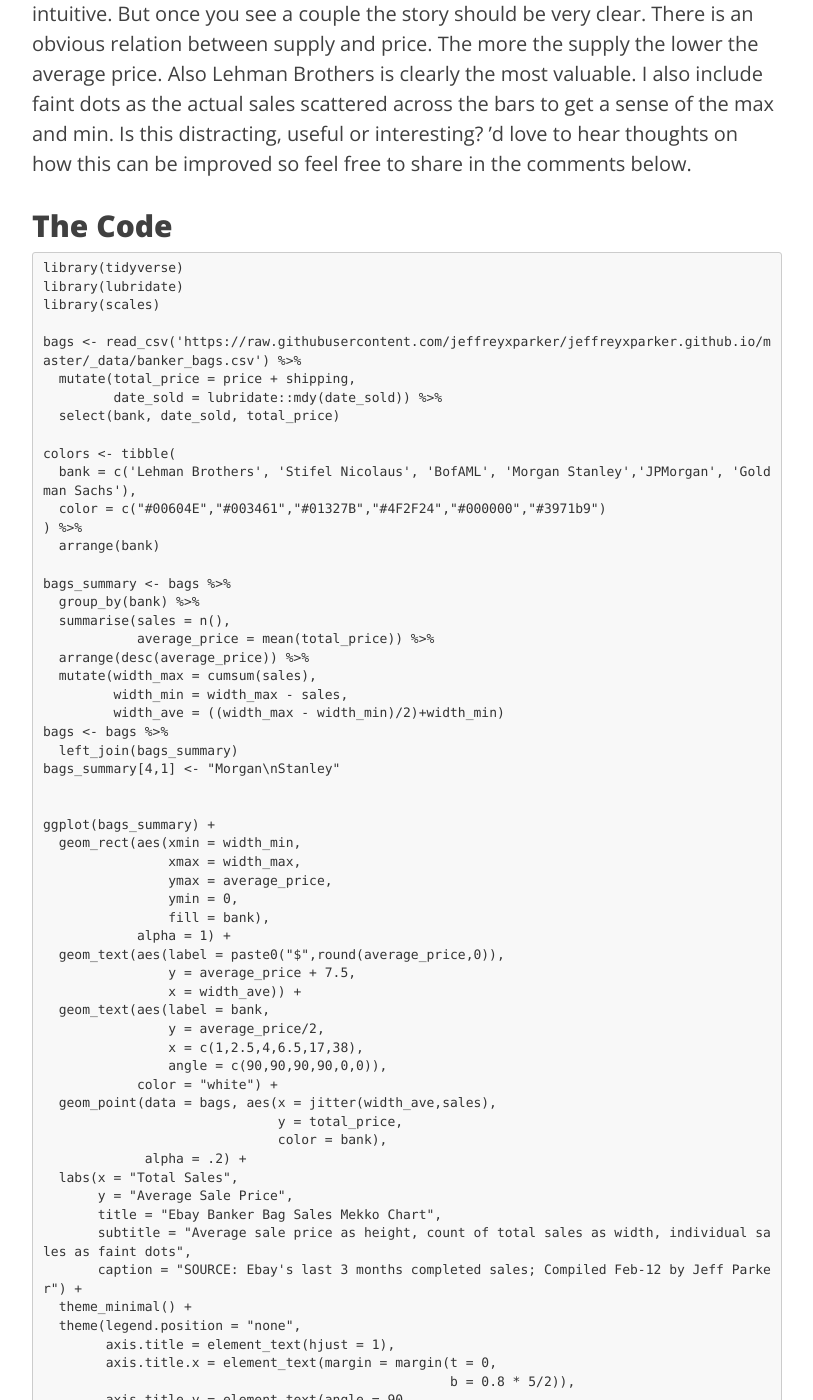
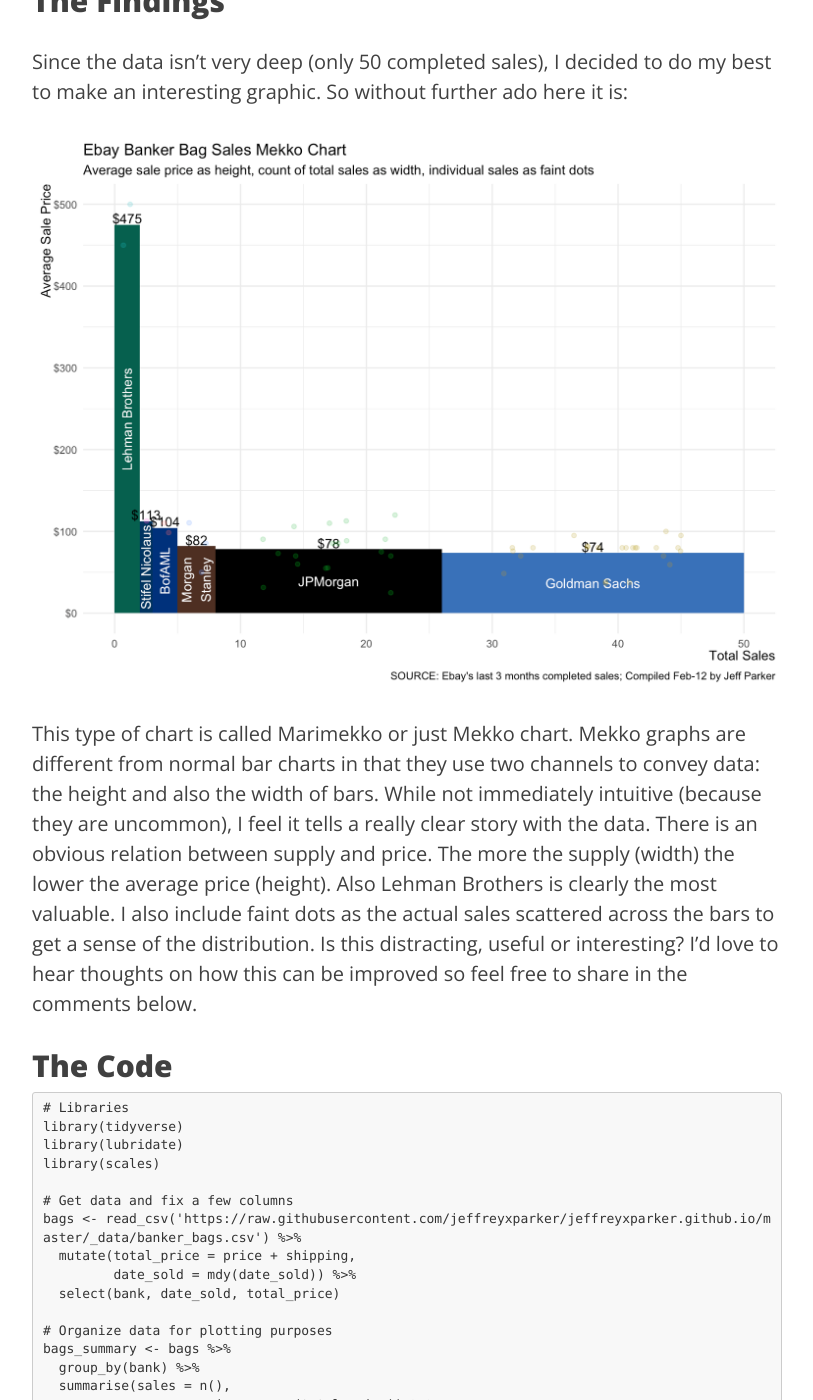
Before and after one commit to jeffreyxparker/jeffreyxparker.github.io, a Jekyll site: the page built from _posts/2019-02-14-banker-bags.markdown, in a window 1280 px wide and 1400 px high, scrolled down 3033 px. Shown: the whole window, without its empty margins (233-1046 px from the left). Built offline with Jekyll 4.4.1, drawn with Linux system fonts in a browser that asks for light colours; nearby versions of some CDN libraries; comment, search, counter and statistics services are not loaded; some of the changed text lies outside the part shown.

Commit message:
banker bag: typos and image add

````diff
--- a/_posts/2019-02-14-banker-bags.markdown
+++ b/_posts/2019-02-14-banker-bags.markdown
@@ -7,50 +7,48 @@
 header-img:     "img/banker_bag_header2.png"
 comments:       true
 
-tile-img:       "img/img/banker_bag_header2.png"
+tile-img:       "img/banker_bag_header2.png"
 description:    "What the Price of Banker Bags Says About the Bank"
 twt-card-type:  "summary_large_image"
+
 ---
 
 ## What is a Banker Bag?
-For those unfamiliar with the iconic banker duffle bag pictured about, let me education you: it is the ultimate status symbol in the investment banking world. While nothing more than a glorified branded canvas bag, they are highly coveted in the banking world. My wife unwittingly offended the sacred right of brokers when she, as a recruiter for a notable investment bank, comondeered one from the swag pile. Her brother, who also worked in the industry, was appalled that she was using the duffle as a lowly gym bag and corrected her naivety. He, like others in the industry, was obsessed with getting one.
+For those unfamiliar with the iconic banker duffle bag pictured below, let me education you: it is the ultimate status symbol in the investment banking world. While nothing more than a glorified branded canvas bag, it is highly coveted in the banking world. My wife unwittingly offended the sacred right of brokers when she, as a recruiter for a notable investment bank, comondeered one from the swag pile. Her brother, who also worked in the industry, was appalled that she was using the duffle as a lowly gym bag and corrected her naivety. He, like others in the industry, was obsessed with getting one.
 
-I decided to get him one for Christmas as my wife no longer had access to the swag pile. However I soon found what makes these bags so coveted – the bags are very exclusively distributed and with this scarcity comes an extremely high price on the secondary market. I was abashed to see prices as high as $400 for a basic duffle on eBay and other parts of the internet! I found out there is one particular company that makes these bags, Scarborough and Tweed, and there are really no knock offs. Scarborough & Tweed has a very distinct style: the canvas bags are most often blue, but sometimes tan or green, and do not have pockets. Most importantly, the webbing handles are proudly inlayed with the banks logo on a ribbon. After several calls with a very refined gentleman in sales, I bluffed my way through a fib about working for a credit union. Notwithstanding the minimum order requirements, the price per bag is an outstanding $65. I didn’t purchase directly from Scarborough & Tweed or eBay. After much searching, I did find a corner of the internet that could sell one at price within the holiday budget.
+![Banker Bag]({{ site.baseurl }}/img/BofAML_bag.jpg)
 
+I decided to get this brother-in-law a banker bag for Christmas but my wife no longer had access to the swag pile. I soon found what makes these bags so coveted – they are very exclusively distributed and with this scarcity comes an extremely high price on the secondary market. I was abashed to see prices as high as $400 for a basic duffle on eBay and other parts of the internet! I found out there is one particular company that makes these bags, Scarborough and Tweed, and there are really no knock offs. Scarborough & Tweed has a very distinct style: the canvas bags are most often blue, but sometimes tan or green, and do not have pockets. Most importantly, the webbing handles are proudly inlayed with the banks logo on a ribbon. I called the company and bluffed my way through a story about working for credit union with a very refined gentleman salesperson. Notwithstanding the minimum order requirements, the price per bag was north of $65. I didn’t purchase directly from Scarborough & Tweed or eBay. After much searching, I did find a corner of the internet that could sell one at price within the holiday budget.
 
-> Two decades after Scarborough & Tweed launched its canvas duffle bag, dubbed the "deal bag," investment bankers, brokers and fund managers continue to carry the satchel, which has become a badge of honor on Wall Street. --Scarbourgh and Tweed Website
-
+> Two decades after Scarborough & Tweed launched its canvas duffle bag, dubbed the "deal bag," investment bankers, brokers and fund managers continue to carry the satchel, which has become a badge of honor on Wall Street. - Scarbourgh and Tweed Website
 
 ## Using the Bag's Price as a Proxy for the Banks Reputation
-Now you know. So keep an eye out next time you are at an airport for a well-dressed travelling banking. So enough backstory on the bags themselves, recently while discussing with a college I thought the secondary market price (e.g., eBay’s price, the bags are generally given away for free by the banks) might be a good indicator of the banks reputation. For example, when Wells Fargo had the accounts scandal, did it become less prestigious and hence the price of the bags fall? Reputation might be measured by NPS or employee engagement scores. The bags are pretty specific to investment bankers so I’m not sure if this would give any insight into the bank as a whole – only this small segments perceptions if any. If anyone has access to these scores to correlate with my findings, please share!
+Enough backstory on the bags themselves - now you know - so keep an eye out next time you are at an airport for a well-dressed travelling banker. Recently, while discussing with a colleague, I thought the secondary market price (e.g., eBay’s price, the bags are generally given away for free by the banks) might be a good indicator of the bank's reputation. For example, when Wells Fargo had the accounts scandal, did it become less prestigious and hence the price of the bags fall? Reputation might be measured by NPS or employee engagement scores. The bags are pretty specific to investment bankers so I’m not sure if this would give any insight into the bank as a whole – only this small segment's perceptions if any. If anyone has access to these scores to correlate with my findings, please share!
 
-I found eBay posts prices of sold items for 3 months. I wish the data would go back quite a bit longer so we capture long term trends and major bank events (like the Wells Fargo scandal). Since there is a limited number of sold bags and some postings don’t apply, I just copied the data by hand (instead of writing a webscrape). I had to make some judgement calls as to what to include or not.
+I found eBay posts prices of sold items for 3 months. I wish the data would go back quite a bit longer so we capture long term trends and major bank events. Since there is a limited number of sold bags and some postings don’t apply, I just copied the data by hand (instead of writing a webscrape). I had to make some judgement calls as to what to include or not.
 
 ## The Findings
-Since the data isn’t very deep (only 50 sells), I decided to do my best to make an interesting and interactive graphic. So without further ado here it is:
+Since the data isn’t very deep (only 50 completed sales), I decided to do my best to make an interesting graphic. So without further ado here it is:
 
 ![Banker Bag Findings]({{ site.baseurl }}/img/banker_bag.png)
 
-Mekko graphs are different from normal bar charts in that they use two channels to convey data: height and width of bars. So they are not immediately intuitive. But once you see a couple the story should be very clear. There is an obvious relation between supply and price. The more the supply the lower the average price. Also Lehman Brothers is clearly the most valuable. I also include faint dots as the actual sales scattered across the bars to get a sense of the max and min. Is this distracting, useful or interesting? ’d love to hear thoughts on how this can be improved so feel free to share in the comments below.
+This type of chart is called Marimekko or just Mekko chart. Mekko graphs are different from normal bar charts in that they use two channels to convey data: the height and also the width of bars. While not immediately intuitive (because they are uncommon), I feel it tells a really clear story with the data. There is an obvious relation between supply and price. The more the supply (width) the lower the average price (height). Also Lehman Brothers is clearly the most valuable. I also include faint dots as the actual sales scattered across the bars to get a sense of the distribution. Is this distracting, useful or interesting? I’d love to hear thoughts on how this can be improved so feel free to share in the comments below.
 
 ## The Code
 
 ```{r}
+# Libraries
 library(tidyverse)
 library(lubridate)
 library(scales)
 
+# Get data and fix a few columns
 bags <- read_csv('https://raw.githubusercontent.com/jeffreyxparker/jeffreyxparker.github.io/master/_data/banker_bags.csv') %>%
   mutate(total_price = price + shipping,
-         date_sold = lubridate::mdy(date_sold)) %>%
+         date_sold = mdy(date_sold)) %>%
   select(bank, date_sold, total_price)
 
-colors <- tibble(
-  bank = c('Lehman Brothers', 'Stifel Nicolaus', 'BofAML', 'Morgan Stanley','JPMorgan', 'Goldman Sachs'),
-  color = c("#00604E","#003461","#01327B","#4F2F24","#000000","#3971b9")
-) %>%
-  arrange(bank)
-
+# Organize data for plotting purposes
 bags_summary <- bags %>%
   group_by(bank) %>%
   summarise(sales = n(),
@@ -63,7 +61,7 @@
   left_join(bags_summary)
 bags_summary[4,1] <- "Morgan\nStanley"
 
-
+# Plot
 ggplot(bags_summary) +
   geom_rect(aes(xmin = width_min,
                 xmax = width_max,
@@ -96,7 +94,7 @@
         axis.title.y = element_text(angle = 90,
                                     margin = margin(r = 0,
                                                     l = 0.8 * 5/2))) +
-  scale_fill_manual(values = colors$color) +
+  scale_fill_manual(values = c("#00604E","#003461","#01327B","#4F2F24","#000000","#3971b9")) +
   scale_y_continuous(labels = dollar)
 
 ```
````
Also changed, not shown: img/BofAML_bag.jpg (added).
